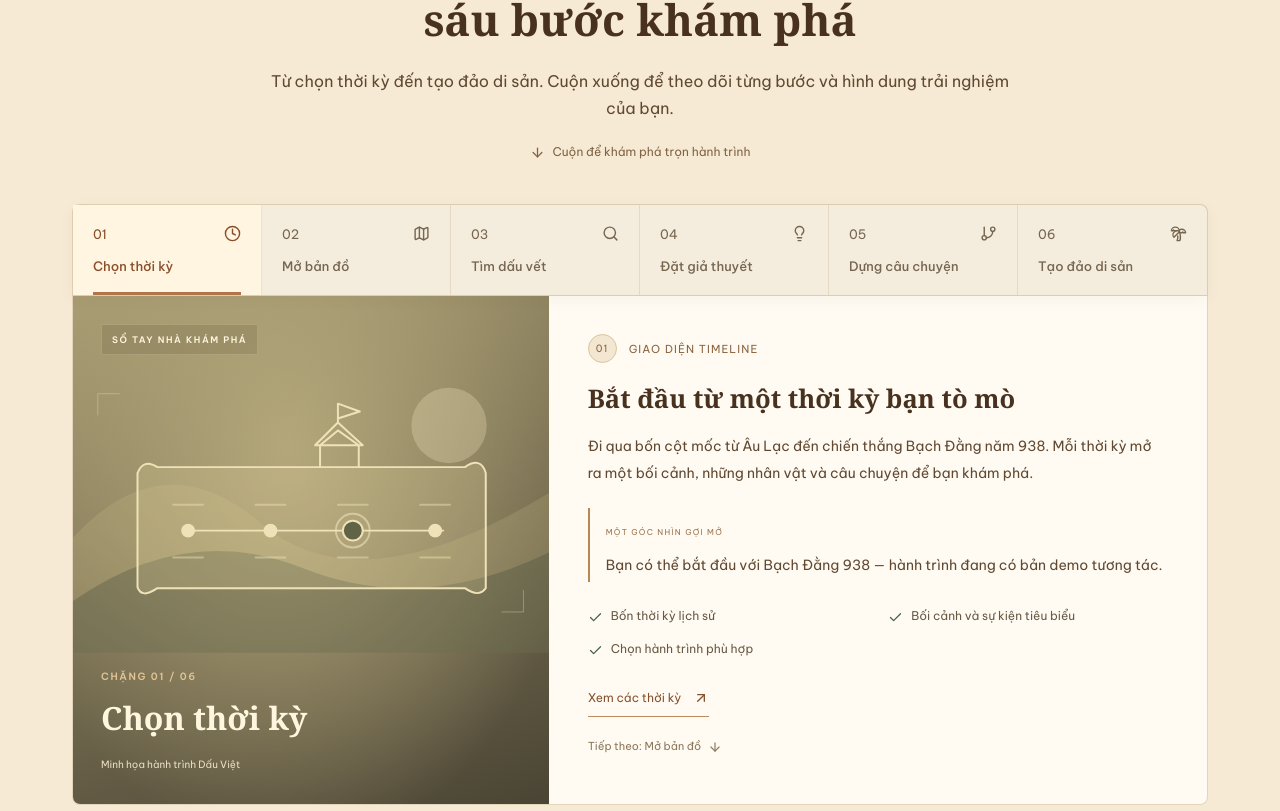
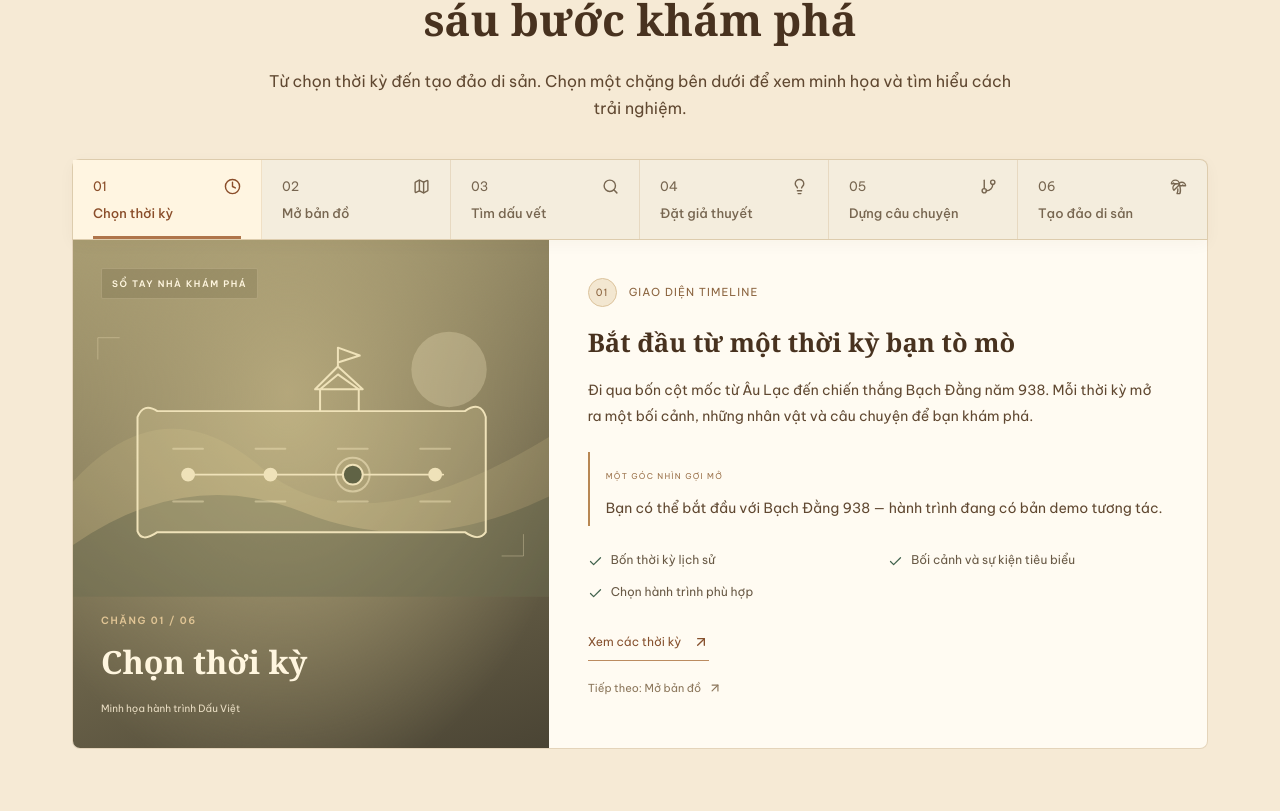
Before and after one commit to HuynhKhai3211/dau-viet-website, a React (Vite) app: page / in a window 1280 px wide. Shown: the part 8949-9760 px from the top of the page. Built offline with nearby package versions, Linux system fonts and the light colour scheme.

Commit message:
Show only the selected discovery stage with accessible tabs

```diff
--- a/src/components/explore/DiscoveryJourney.jsx
+++ b/src/components/explore/DiscoveryJourney.jsx
@@ -1,5 +1,6 @@
 import { useEffect, useRef, useState } from 'react';
-import { Clock, Map, Search, Lightbulb, GitBranch, Palmtree, Check, ArrowUpRight, ArrowDown } from 'lucide-react';
+import { useLocation } from 'react-router-dom';
+import { Clock, Map, Search, Lightbulb, GitBranch, Palmtree, Check, ArrowUpRight } from 'lucide-react';
 import '../../styles/components/discoveryJourney.css';
 
 const stages = [
@@ -107,16 +108,28 @@ function JourneyArt({ step }) {
 
 export default function DiscoveryJourney({ id = 'how-it-works', periodsHref = '#historical-timeline', islandHref = '#personal-island' }) {
   const root = useRef(null);
-  const [active, setActive] = useState(0);
+  const { hash } = useLocation();
+  const stepFromHash = () => {
+    const prefix = `#${id}-step-`;
+    const step = hash.startsWith(prefix) ? Number(hash.slice(prefix.length)) - 1 : -1;
+    return Number.isInteger(step) && step >= 0 && step < stages.length ? step : null;
+  };
+  const [active, setActive] = useState(() => stepFromHash() ?? 0);
 
   useEffect(() => {
-    const observer = new IntersectionObserver(entries => {
-      const visible = entries.filter(entry => entry.isIntersecting).sort((a, b) => b.intersectionRatio - a.intersectionRatio);
-      if (visible.length) setActive(Number(visible[0].target.dataset.step));
-    }, { rootMargin: '-20% 0px -35% 0px', threshold: [0, .15, .4, .7] });
-    root.current.querySelectorAll('.discovery-step').forEach(node => observer.observe(node));
-    return () => observer.disconnect();
-  }, []);
+    const step = stepFromHash();
+    if (step !== null) setActive(step);
+  }, [hash, id]);
+
+  const handleTabKey = (event, index) => {
+    const next = event.key === 'ArrowRight' ? (index + 1) % stages.length
+      : event.key === 'ArrowLeft' ? (index + stages.length - 1) % stages.length
+        : event.key === 'Home' ? 0 : event.key === 'End' ? stages.length - 1 : null;
+    if (next === null) return;
+    event.preventDefault();
+    setActive(next);
+    root.current.querySelectorAll('[role="tab"]')[next].focus({ preventScroll: true });
+  };
 
   useEffect(() => {
     const nav = root.current.querySelector('.discovery-nav');
@@ -132,20 +145,19 @@ export default function DiscoveryJourney({ id = 'how-it-works', periodsHref = '#
         <header className="discovery-heading">
           <span className="discovery-eyebrow">Cách hoạt động</span>
           <h2 id={`${id}-title`}>Một hành trình, sáu bước khám phá</h2>
-          <p>Từ chọn thời kỳ đến tạo đảo di sản. Cuộn xuống để theo dõi từng bước và hình dung trải nghiệm của bạn.</p>
-          <span className="discovery-scroll"><ArrowDown size={15} aria-hidden="true" /> Cuộn để khám phá trọn hành trình</span>
+          <p>Từ chọn thời kỳ đến tạo đảo di sản. Chọn một chặng bên dưới để xem minh họa và tìm hiểu cách trải nghiệm.</p>
         </header>
-        <nav className="discovery-nav" aria-label="Sáu chặng khám phá">
+        <div className="discovery-nav" role="tablist" aria-label="Sáu chặng khám phá">
           {stages.map(({ title, icon: Icon }, index) => (
-            <a key={title} href={`#${id}-step-${index + 1}`} className={active === index ? 'is-current' : ''} aria-current={active === index ? 'step' : undefined}>
+            <button key={title} type="button" role="tab" id={`${id}-tab-${index + 1}`} aria-controls={`${id}-step-${index + 1}`} aria-selected={active === index} tabIndex={active === index ? 0 : -1} className={active === index ? 'is-current' : ''} onClick={() => setActive(index)} onKeyDown={event => handleTabKey(event, index)}>
               <span className="discovery-nav__top"><span>0{index + 1}</span><Icon size={17} aria-hidden="true" /></span>
               <span>{title}</span>
-            </a>
+            </button>
           ))}
-        </nav>
+        </div>
         <div className="discovery-stages">
           {stages.map((stage, index) => (
-            <article className="discovery-step" id={`${id}-step-${index + 1}`} data-step={index} key={stage.title} aria-labelledby={`${id}-heading-${index}`}>
+            <article className="discovery-step" id={`${id}-step-${index + 1}`} data-step={index} key={stage.title} role="tabpanel" aria-labelledby={`${id}-tab-${index + 1}`} hidden={active !== index} tabIndex={0}>
               <div className={`discovery-scene discovery-scene--${index + 1}`}>
                 <span className="discovery-scene__label">Sổ tay nhà khám phá</span>
                 <JourneyArt step={index} />
@@ -158,7 +170,7 @@ export default function DiscoveryJourney({ id = 'how-it-works', periodsHref = '#
                 <aside className="discovery-insight"><span>Một góc nhìn gợi mở</span><p>{stage.insight}</p></aside>
                 <ul>{stage.features.map(feature => <li key={feature}><Check size={15} aria-hidden="true" />{feature}</li>)}</ul>
                 <a className="discovery-link" href={stage.link === 'periods' ? periodsHref : stage.link === 'island' ? islandHref : '/#trai-nghiem'}>{stage.action}<ArrowUpRight size={16} aria-hidden="true" /></a>
-                {index < 5 && <a className="discovery-next" href={`#${id}-step-${index + 2}`}>Tiếp theo: {stages[index + 1].title}<ArrowDown size={14} aria-hidden="true" /></a>}
+                {index < 5 && <button type="button" className="discovery-next" onClick={() => setActive(index + 1)}>Tiếp theo: {stages[index + 1].title}<ArrowUpRight size={14} aria-hidden="true" /></button>}
               </div>
             </article>
           ))}
--- a/src/styles/components/discoveryJourney.css
+++ b/src/styles/components/discoveryJourney.css
@@ -4,17 +4,18 @@
 .discovery-heading h2 { margin-bottom: 18px; font-size: clamp(1.8rem, 3.4vw, 2.8rem); }
 .discovery-heading p { margin-bottom: 18px; }
 .discovery-scroll { display: inline-flex; align-items: center; gap: 8px; color: #806344; font-size: 12px; }
-.discovery-nav { position: sticky; top: var(--header-height); z-index: 25; display: grid; grid-template-columns: repeat(6, minmax(0, 1fr)); border: 1px solid #b38c5359; border-radius: 8px 8px 0 0; background: #f4eddd; box-shadow: 0 4px 16px #48321f0a; }
-.discovery-nav a { position: relative; padding: 18px 20px; color: #776650; font-size: 13px; font-weight: 500; border-right: 1px solid #b38c5333; text-decoration: none; transition: background .2s, color .2s; }
-.discovery-nav a:last-child { border-right: 0; }
-.discovery-nav a::after { position: absolute; content: ''; bottom: 0; height: 3px; left: 20px; right: 20px; background: transparent; }
-.discovery-nav a.is-current { color: #8a4d29; background: #fff5e1; }
-.discovery-nav a.is-current::after { background: #af744a; }
-.discovery-nav a:hover { background: #fff8ea; }
+.discovery-nav { position: relative; z-index: 1; display: grid; grid-template-columns: repeat(6, minmax(0, 1fr)); border: 1px solid #b38c5359; border-radius: 8px 8px 0 0; background: #f4eddd; box-shadow: 0 4px 16px #48321f0a; }
+.discovery-nav button { position: relative; padding: 18px 20px; color: #776650; font-size: 13px; font-weight: 500; text-align: left; background: transparent; border: 0; border-right: 1px solid #b38c5333; text-decoration: none; transition: background .2s, color .2s; }
+.discovery-nav button:last-child { border-right: 0; }
+.discovery-nav button::after { position: absolute; content: ''; bottom: 0; height: 3px; left: 20px; right: 20px; background: transparent; }
+.discovery-nav button.is-current { color: #8a4d29; background: #fff5e1; }
+.discovery-nav button.is-current::after { background: #af744a; }
+.discovery-nav button:hover { background: #fff8ea; }
 .discovery-nav__top { display: flex; justify-content: space-between; align-items: center; margin-bottom: 10px; font-weight: 400; }
-.discovery-stages { display: grid; gap: 26px; }
+.discovery-stages { display: grid; }
+.discovery-step[hidden] { display: none; }
 .discovery-step { display: grid; grid-template-columns: .84fr 1.16fr; border: 1px solid #b38c5359; border-top: 0; overflow: hidden; background: #fffbf2; border-radius: 0 0 8px 8px; scroll-margin-top: 96px; }
-.discovery-step + .discovery-step { border-top: 1px solid #b38c5359; border-radius: 8px; }
+
 .discovery-scene { position: relative; display: flex; flex-direction: column; min-width: 0; padding: 28px; color: #fff6df; background: radial-gradient(ellipse at 45% 30%, #b4a77b, transparent 80%), linear-gradient(160deg, #a69a70, #4a4434); }
 .discovery-scene--2 { background: radial-gradient(ellipse at 45% 20%, #a4ae8b, transparent 80%), linear-gradient(160deg, #78876c, #3a4e45); }
 .discovery-scene--3 { background: radial-gradient(ellipse at 45% 25%, #a6b7a3, transparent 80%), linear-gradient(160deg, #7e9b8e, #354c48); }
@@ -39,21 +40,21 @@
 .discovery-copy li { display: flex; align-items: baseline; gap: 8px; font-size: 12px; color: #685945; }
 .discovery-copy li svg { flex-shrink: 0; color: #42634e; align-self: flex-start; margin-top: 4px; }
 .discovery-link { display: inline-flex; align-items: center; gap: 12px; border-bottom: 1px solid #bb8b60; padding-bottom: 8px; color: #86512e; font-size: 12px; text-decoration: none; }
-.discovery-next { display: flex; align-items: center; width: fit-content; gap: 7px; margin-top: 20px; color: #8b765b; font-size: 11px; text-decoration: none; }
-.discovery-journey a:focus-visible { outline: 2px solid #86512e; outline-offset: 4px; }
+.discovery-next { border: 0; padding: 0; background: transparent; text-align: left; display: flex; align-items: center; width: fit-content; gap: 7px; margin-top: 20px; color: #8b765b; font-size: 11px; text-decoration: none; }
+.discovery-journey a:focus-visible, .discovery-journey button:focus-visible, .discovery-step:focus-visible { outline: 2px solid #86512e; outline-offset: 4px; }
 .home-reading-nav { display: flex; flex-wrap: wrap; justify-content: center; gap: 10px 24px; padding: 20px 24px; border-block: 1px solid #b38c5340; background: #fff3d97a; }
 .home-reading-nav a { font-size: 13px; color: #795532; text-decoration: none; }
 .home-reading-nav a:hover { text-decoration: underline; }
 @media (max-width: 900px) {
-  .discovery-nav a { padding: 14px 10px; font-size: 11px; }
-  .discovery-nav a::after { left: 10px; right: 10px; }
+  .discovery-nav button { padding: 14px 10px; font-size: 11px; }
+  .discovery-nav button::after { left: 10px; right: 10px; }
   .discovery-step { grid-template-columns: .8fr 1.2fr; }
   .discovery-copy { padding: 24px; }
   .discovery-copy ul { grid-template-columns: 1fr; }
 }
 @media (max-width: 640px) {
   .discovery-nav { display: flex; overflow-x: auto; overscroll-behavior-x: contain; scrollbar-width: thin; }
-  .discovery-nav a { flex: 0 0 132px; padding: 12px 14px; font-size: 11px; }
+  .discovery-nav button { flex: 0 0 132px; padding: 12px 14px; font-size: 11px; }
   .discovery-nav__top { margin-bottom: 7px; }
   .discovery-step { grid-template-columns: 1fr; scroll-margin-top: 88px; }
   .discovery-scene { padding: 22px; }
```
Also changed, not shown: tests/journeyBrowserSmoke.mjs (+38 -41 lines), tests/onePageBrowserSmoke.mjs (+1 -1 lines).
